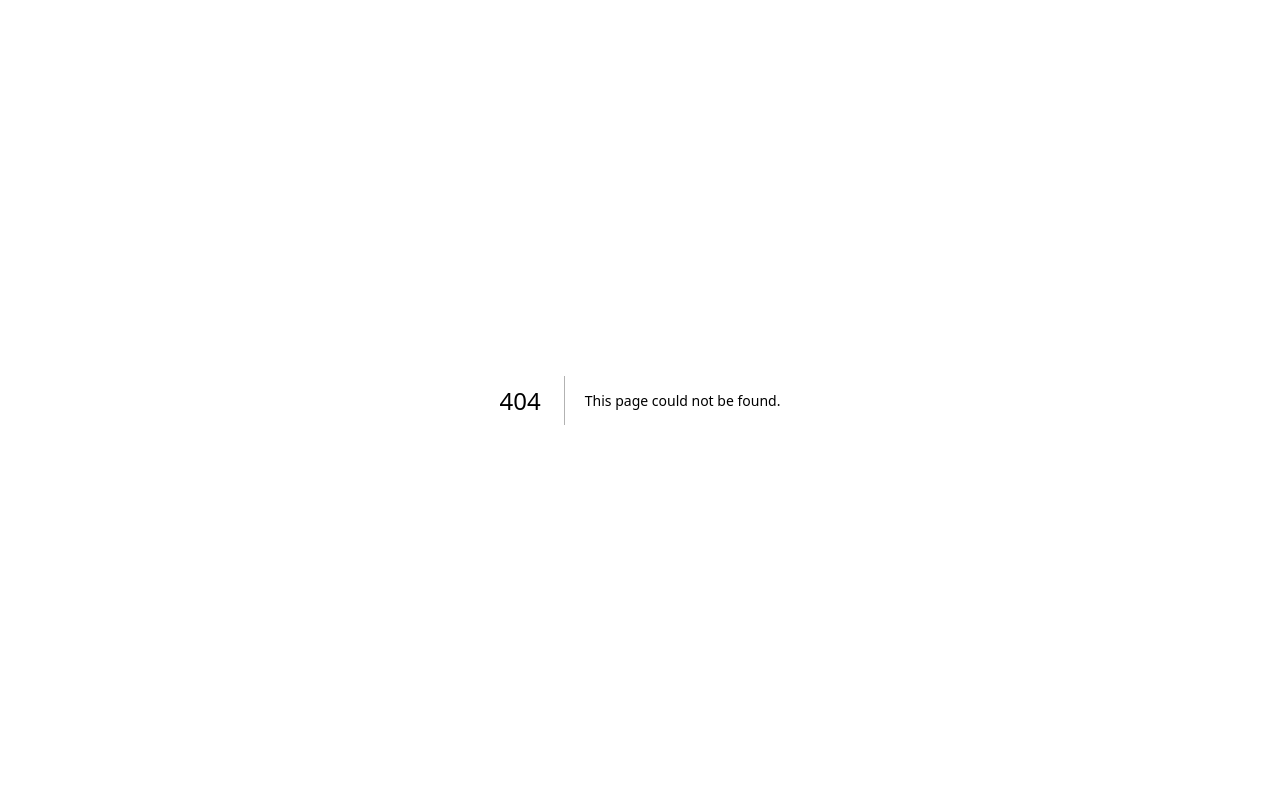
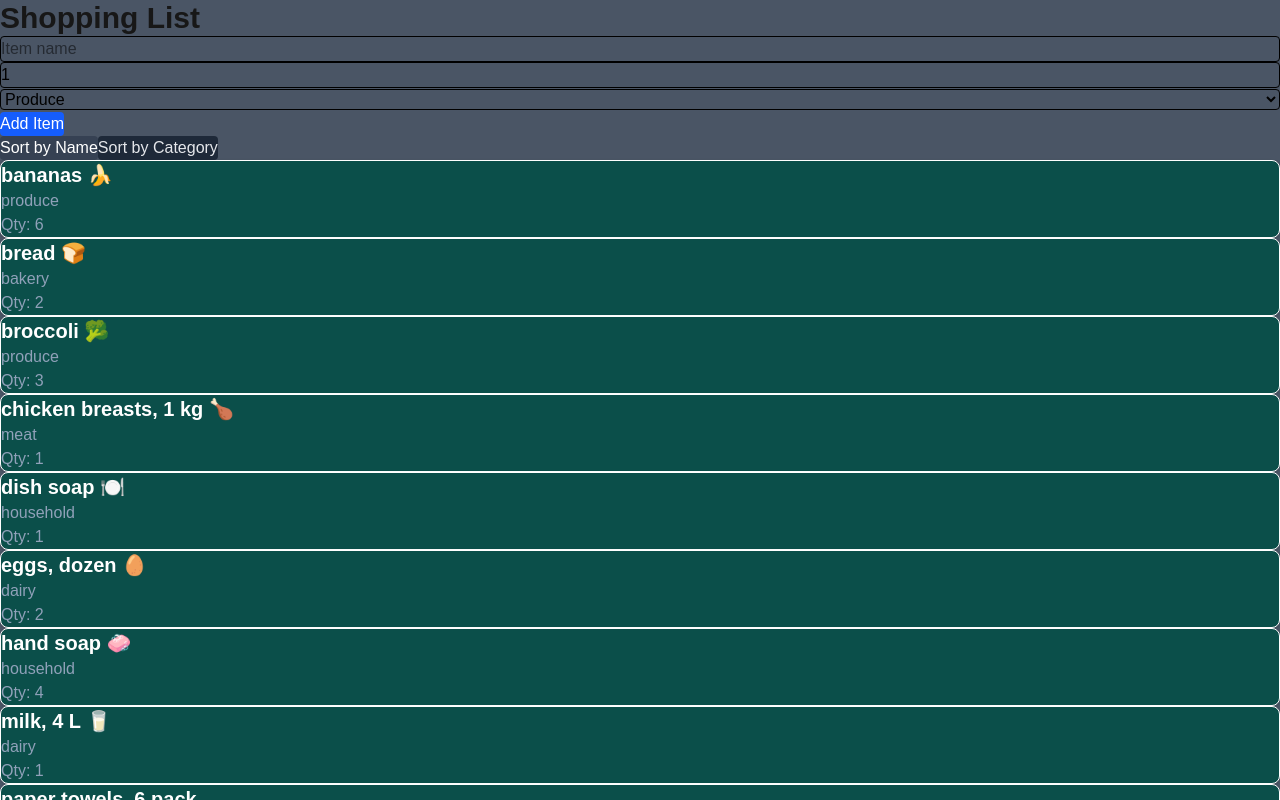
Before and after one commit to kentdecastrokd17-crypto/cprg306-assignments, a Next.js app: page /week-6 in a window 1280 px wide. Before the commit this address had no page. Shown: the top 800 px of the page. Built offline with nearby package versions, Linux system fonts and the light colour scheme.

Commit message:
week-6 assignment

```diff
--- a/app/page.js
+++ b/app/page.js
@@ -9,6 +9,7 @@ export default function Page() {
               <Link href = "/week-3">Go to Week 3 → </Link>
               <Link href = "/week-4">Go to Week 4 → </Link>
               <Link href = "/week-5">Go to Week 5 → </Link>
+              <Link href = "/week-6">Go to Week 6 → </Link>
             </p>
         </main>
     )
--- /dev/null
+++ b/app/week-6/ItemList.js
@@ -0,0 +1,52 @@
+"use client";
+import { useState } from "react";
+import Item from "./item";
+
+export default function ItemList({ items }) {
+  const [sortBy, setSortBy] = useState("name");
+
+  const sortedItems = [...items].sort((a, b) => {
+    if (sortBy === "name") {
+      return a.name.localeCompare(b.name);
+    } else if (sortBy === "category") {
+      return a.category.localeCompare(b.category);
+    }
+    return 0;
+  });
+
+  return (
+    <div>
+      {/* Sort Buttons */}
+      <div className="mb-4 space-x-2">
+        <button
+          onClick={() => setSortBy("name")}
+          className={`px-3 py-1 rounded ${
+            sortBy === "name" ? "bg-gray-700 text-white" : "bg-gray-800 text-gray-200"
+          }`}
+        >
+          Sort by Name
+        </button>
+
+        <button
+          onClick={() => setSortBy("category")}
+          className={`px-3 py-1 rounded ${
+            sortBy === "category" ? "bg-gray-700 text-white" : "bg-gray-800 text-gray-200"
+          }`}
+        >
+          Sort by Category
+        </button>
+      </div>
+
+      <ul>
+        {sortedItems.map((item) => (
+          <Item
+            key={item.id}
+            name={item.name}
+            quantity={item.quantity}
+            category={item.category}
+          />
+        ))}
+      </ul>
+    </div>
+  );
+}
--- /dev/null
+++ b/app/week-6/NewItem.js
@@ -0,0 +1,66 @@
+"use client";
+import { useState } from "react";
+
+export default function NewItem({ onAddItem }) {
+  const [name, setName] = useState("");
+  const [quantity, setQuantity] = useState(1);
+  const [category, setCategory] = useState("Produce");
+
+  function handleSubmit(e) {
+    e.preventDefault();
+
+    const newItem = {
+      id: Math.random().toString(36).substring(2, 9),
+      name,
+      quantity,
+      category,
+    };
+
+    onAddItem(newItem);
+
+    // Clear form
+    setName("");
+    setQuantity(1);
+    setCategory("Produce");
+  }
+
+  return (
+    <form onSubmit={handleSubmit} className="mb-6 space-y-3">
+      <input
+        type="text"
+        placeholder="Item name"
+        value={name}
+        onChange={(e) => setName(e.target.value)}
+        required
+        className="border p-2 rounded w-full text-black"
+      />
+
+      <input
+        type="number"
+        min="1"
+        value={quantity}
+        onChange={(e) => setQuantity(e.target.value)}
+        className="border p-2 rounded w-full text-black"
+      />
+
+      <select
+        value={category}
+        onChange={(e) => setCategory(e.target.value)}
+        className="border p-2 rounded w-full text-black"
+      >
+        <option>Produce</option>
+        <option>Dairy</option>
+        <option>Bakery</option>
+        <option>Meat</option>
+        <option>Frozen</option>
+      </select>
+
+      <button
+        type="submit"
+        className="bg-blue-600 text-white px-4 py-2 rounded"
+      >
+        Add Item
+      </button>
+    </form>
+  );
+}
--- /dev/null
+++ b/app/week-6/item.js
@@ -0,0 +1,11 @@
+export default function Item({ name, quantity, category }) {
+    return (
+        <li className = "p-4 bg-teal-900 border border-white rounded-lg shadow-sm list-none">
+            <div className = "flex flex-col">
+                <span className = "text-xl font-bold text-white">{name}</span>
+                <span className = "text-slate-400">{category}</span>
+                <span className = "text-slate-400">Qty: {quantity}</span>
+            </div>
+        </li>
+    );
+}
--- /dev/null
+++ b/app/week-6/item.json
@@ -0,0 +1,74 @@
+[
+  {
+    "id": "1h2GJKH12gkHG31h1H",
+    "name": "milk, 4 L 🥛",
+    "quantity": 1,
+    "category": "dairy"
+  },
+  {
+    "id": "2KJH3k2j3H1k2J3K1H",
+    "name": "bread 🍞",
+    "quantity": 2,
+    "category": "bakery"
+  },
+  {
+    "id": "3h2KJH3k2j3H1k2J3",
+    "name": "eggs, dozen 🥚",
+    "quantity": 2,
+    "category": "dairy"
+  },
+  {
+    "id": "4k2J3K1H2GJKH12gk",
+    "name": "bananas 🍌",
+    "quantity": 6,
+    "category": "produce"
+  },
+  {
+    "id": "5H1h1H2KJH3k2j3H",
+    "name": "broccoli 🥦",
+    "quantity": 3,
+    "category": "produce"
+  },
+  {
+    "id": "6H1k2J3K1H2GJKH1",
+    "name": "chicken breasts, 1 kg 🍗",
+    "quantity": 1,
+    "category": "meat"
+  },
+  {
+    "id": "7gkHG31h1H2KJH3k",
+    "name": "pasta sauce 🍝",
+    "quantity": 3,
+    "category": "canned goods"
+  },
+  {
+    "id": "8j3H1k2J3K1H2GJK",
+    "name": "spaghetti, 454 g 🍝",
+    "quantity": 2,
+    "category": "dry goods"
+  },
+  {
+    "id": "9H12gkHG31h1H2KJ",
+    "name": "toilet paper, 12 pack 🧻",
+    "quantity": 1,
+    "category": "household"
+  },
+  {
+    "id": "10H3k2j3H1k2J3K1",
+    "name": "paper towels, 6 pack",
+    "quantity": 1,
+    "category": "household"
+  },
+  {
+    "id": "11k2J3K1H2GJKH12",
+    "name": "dish soap 🍽️",
+    "quantity": 1,
+    "category": "household"
+  },
+  {
+    "id": "12GJKH12gkHG31h1",
+    "name": "hand soap 🧼",
+    "quantity": 4,
+    "category": "household"
+  }
+]
--- /dev/null
+++ b/app/week-6/page.js
@@ -0,0 +1,24 @@
+"use client";
+
+import { useState } from "react";
+import ItemList from "./ItemList";
+import NewItem from "./NewItem";
+import itemsData from "./item.json";
+
+export default function Page() {
+  const [items, setItems] = useState(itemsData);
+
+  function handleAddItem(newItem) {
+    setItems([...items, newItem]);
+  }
+
+  return (
+    <main className="p-10 bg-gray-600 min-h-screen">
+      <h1 className="text-3xl font-bold mb-6">Shopping List</h1>
+
+      <NewItem onAddItem={handleAddItem} />
+
+      <ItemList items={items} />
+    </main>
+  );
+}
```
